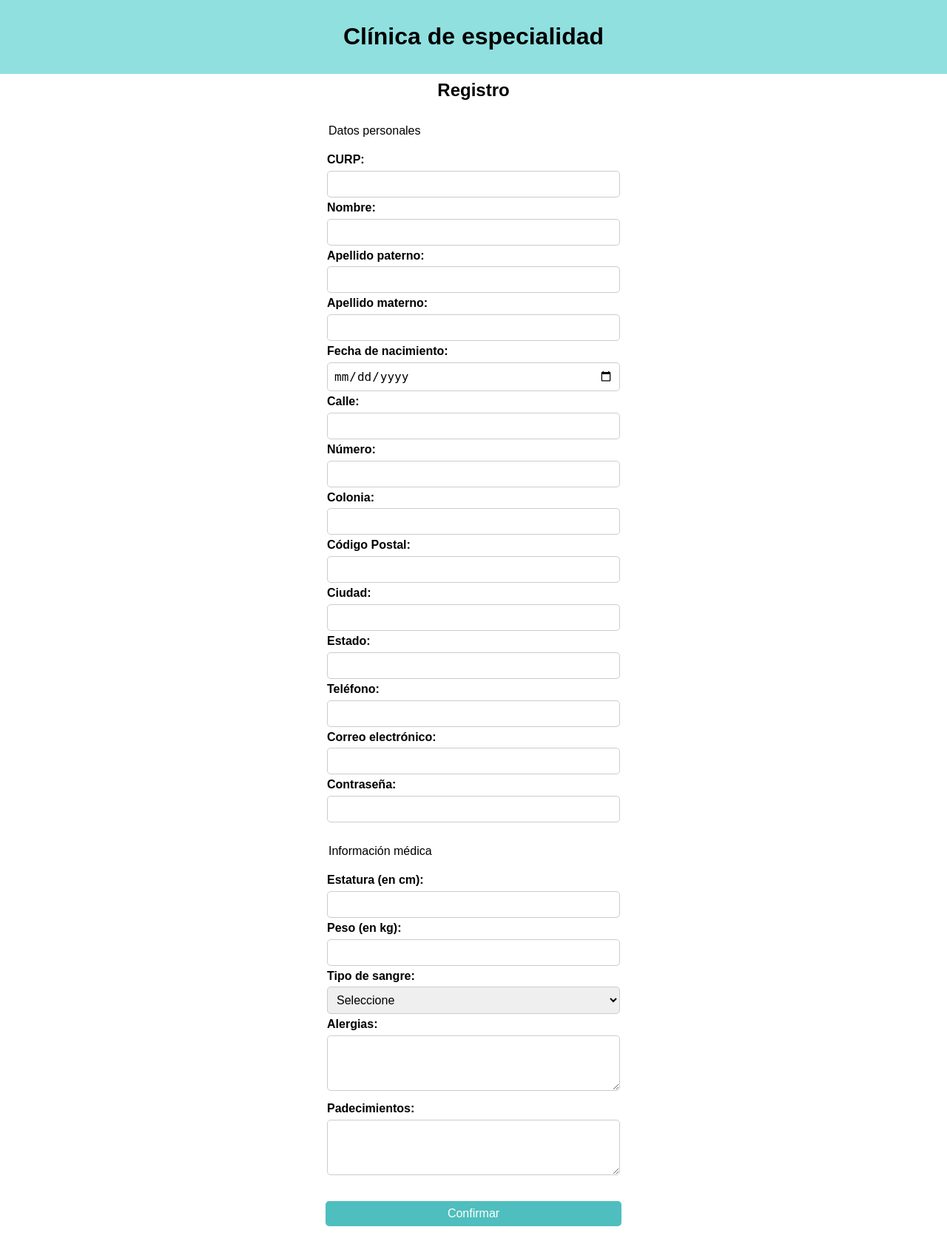
After one commit to FairerFilly6/BDESCOM25, a PHP site: page /crearCuenta.php in a window 1280 px wide. The commit adds this page. Shown: the whole page at 74% size. Run offline with PHP 8.4, Linux system fonts and the light colour scheme; some libraries are stand-ins or nearby versions.

Commit message:
Creacion de signin

```diff
--- /dev/null
+++ b/crearCuenta.php
@@ -0,0 +1,147 @@
+
+
+<?php
+    include_once("Clases/Conexion.php");
+
+    $conn = new Conexion();
+    if(!empty($_POST)){
+
+        $curp = $_POST['curp'];
+        $nombre = $_POST['Nombre'];
+        $apPat = $_POST['Apellido_P'];
+        $apMat = $_POST['Apellido_M'];
+        $fechaNac = $_POST['FechaNac'];
+        $calle = $_POST['Calle'];
+        $numero = $_POST['Numero'];
+        $colonia = $_POST['Colonia'];
+        $cp = $_POST['Codigo_P'];
+        $ciudad = $_POST['Ciudad'];
+        $estado = $_POST['Estado'];
+        $telefono = $_POST['Telefono'];
+        $email = $_POST['Email'];
+        $pwd = $_POST['Pwd'];
+        $estatura = $_POST['Estatura'];
+        $peso = $_POST['Peso'];
+        $tipoSangre = $_POST['Tipo_Sangre'];
+        $alergia = $_POST['Alergia'];
+        $padecimientos = $_POST['Padecimientos'];
+
+        $insercionUsuarios = "INSERT INTO Usuario VALUES (?,?,?,?,?,?,?,?,?,?,?,?,?,?,?)";
+        $paramUsuarios = array($curp,$nombre, $apPat, $apMat, $fechaNac, $calle,
+                            $numero,$colonia,$cp, $ciudad, $estado, $telefono, $email, $pwd,1);
+
+        $insercionPaciente = "INSERT INTO Paciente VALUES (?,?,?,?,?,?)";
+        $paramPaciente = array($curp,$estatura,$peso,$tipoSangre,$alergia,$padecimientos);
+
+        $exitoUsuario = $conn->insertar($insercionUsuarios,$paramUsuarios);
+        $exitoPaciente = $conn->insertar($insercionPaciente,$paramPaciente);
+
+        if ($exitoPaciente && $exitoUsuario) {
+            header('Location: index.php');
+        }
+    }
+?>
+
+<!DOCTYPE html>
+<html lang="en">
+<head>
+    <meta charset="UTF-8">
+    <meta name="viewport" content="width=device-width, initial-scale=1.0">
+    <title>Crear cuenta</title>
+    <link rel="stylesheet" href="css/styles.css">
+
+
+</head>
+<body>
+    <div class="header">
+    <h1>Clínica de especialidad</h1>
+    </div>
+
+
+    <div class=" centrar">
+        <h2>Registro</h2>
+
+    </div>
+    <form class="crear-cuenta" action="crearCuenta.php" method="POST">
+            <fieldset>
+                <legend>Datos personales</legend>
+
+                <label for="curp">CURP:</label>
+                <input type="text" name="curp" required>
+
+                <label for="nombre">Nombre:</label>
+                <input type="text" name="Nombre" required>
+
+                <label for="apellido_p">Apellido paterno:</label>
+                <input type="text" name="Apellido_P" required>
+
+                <label for="apellido_m">Apellido materno:</label>
+                <input type="text" name="Apellido_M" >
+
+                <label for="fecha_nac">Fecha de nacimiento:</label>
+                <input type="date" name="FechaNac" required>
+
+                <label for="calle">Calle:</label>
+                <input type="text" name="Calle" >
+
+                <label for="numero">Número:</label>
+                <input type="text" name="Numero" >
+
+                <label for="colonia">Colonia:</label>
+                <input type="text" name="Colonia" required>
+
+                <label for="codigo_p">Código Postal:</label>
+                <input type="text" name="Codigo_P" >
+
+                <label for="ciudad">Ciudad:</label>
+                <input type="text" name="Ciudad" required>
+
+                <label for="estado">Estado:</label>
+                <input type="text" name="Estado" >
+
+                <label for="telefono">Teléfono:</label>
+                <input type="tel" name="Telefono" required>
+
+                <label for="email">Correo electrónico:</label>
+                <input type="email" name="Email" required>
+
+                <label for="pwd">Contraseña:</label>
+                <input type="password" name="Pwd" required>
+            </fieldset>
+
+            <fieldset>
+                <legend>Información médica</legend>
+
+                <label for="estatura">Estatura (en cm):</label>
+                <input type="number" name="Estatura" min="0" step="0.01" required>
+
+                <label for="peso">Peso (en kg):</label>
+                <input type="number" name="Peso" min="0" step="0.01" required>
+
+                <label for="tipo_sangre">Tipo de sangre:</label>
+                <select name="Tipo_Sangre" required>
+                    <option disabled selected >Seleccione</option>
+                    <option value="A+">A+</option>
+                    <option value="A-">A-</option>
+                    <option value="B+">B+</option>
+                    <option value="B-">B-</option>
+                    <option value="O+">O+</option>
+                    <option value="O-">O-</option>
+                    <option value="AB+">AB+</option>
+                    <option value="AB-">AB-</option>
+                </select>
+
+                <label for="alergia">Alergias:</label>
+                <textarea name="Alergia" rows="3"></textarea>
+
+                <label for="padecimientos">Padecimientos:</label>
+                <textarea name="Padecimientos" rows="3"></textarea>
+            </fieldset>
+
+            <button type="submit" class="boton-confirmar">Confirmar</button>
+        </form>
+
+
+
+</body>
+</html>
--- a/css/styles.css
+++ b/css/styles.css
@@ -162,3 +162,61 @@ a{
 .pago{
     color: rgb(32, 218, 15);
 }
+
+/*Formulario Registro*/
+
+.crear-cuenta {
+    width: 90%;
+    max-width: 40rem;
+    margin: 2rem auto;
+    display: flex;
+    flex-direction: column;
+    gap: 1.5rem;
+    font-family: Arial, sans-serif;
+}
+
+.crear-cuenta label {
+    font-weight: bold;
+    margin-top: 0.5rem;
+}
+
+.crear-cuenta input[type="text"],
+.crear-cuenta input[type="email"],
+.crear-cuenta input[type="password"],
+.crear-cuenta input[type="date"],
+.crear-cuenta input[type="tel"],
+.crear-cuenta input[type="number"],
+.crear-cuenta textarea,
+.crear-cuenta select {
+    width: 100%;
+    padding: 0.8rem;
+    font-size: 1.6rem;
+    border: 1px solid #ccc;
+    border-radius: 0.5rem;
+    box-sizing: border-box;
+}
+
+.crear-cuenta textarea {
+    resize: vertical;
+    min-height: 5rem;
+}
+
+.crear-cuenta fieldset {
+    border: none;
+    padding: 1rem 0;
+}
+
+.boton-confirmar {
+    background-color: rgb(79, 190, 190);
+    color: white;
+    border: none;
+    cursor: pointer;
+    font-size: 1.6rem;
+    padding: 0.8rem;
+    border-radius: 0.5rem;
+    transition: background-color 0.3s ease;
+}
+
+.boton-confirmar:hover {
+    background-color: rgb(62, 155, 155);
+}
--- a/index.php
+++ b/index.php
@@ -73,7 +73,7 @@ if ($_SERVER['REQUEST_METHOD'] == 'POST') {
     </form>
 </div>
 <div class="signin ">
-    <a class="border" href="#">Crear cuenta</a>
+    <a class="border" href="crearCuenta.php">Crear cuenta</a>
 </div>
 
 </body>
```
